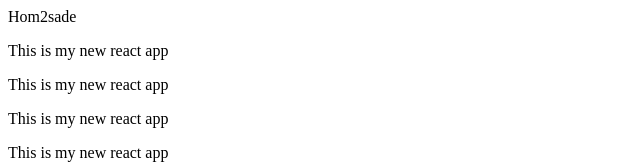
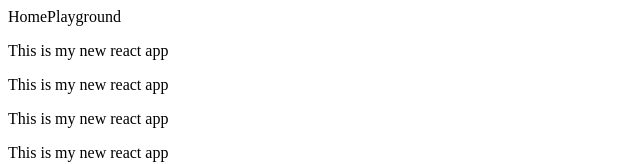
Before and after one commit to AnxinYang/projectAX, a React app: page / in a window 1280 px wide. Shown: the top 164 px of the page, without its empty margins (0-640 px from the left). Built offline with nearby package versions, Linux system fonts and the light colour scheme.

Commit message:
more setup

```diff
--- a/package.json
+++ b/package.json
@@ -4,9 +4,9 @@
   "description": "",
   "main": "index.js",
   "scripts": {
-    "webpack": "webpack -w --mode development --module-bind js=babel-loader",
-    "start": "webpack-dev-server -w --mode development --module-bind js=babel-loader",
-    "dev": "webpack --devtool source-map ./src/index.js ./dist/main.js --mode production --module-bind js=babel-loader",
+    "webpack": "webpack --hot --mode development --module-bind js=babel-loader",
+    "start": "webpack-dev-server -w --hot --mode development --module-bind js=babel-loader",
+    "dev": "webpack -w --devtool inline-source-map --mode production --module-bind js=babel-loader",
     "build": "webpack --mode production --module-bind js=babel-loader"
   },
   "repository": {
--- a/src/containers/Home.js
+++ b/src/containers/Home.js
@@ -11,7 +11,6 @@ export default class Home extends Component {
     render () {
         return (
             <Header/>
-
         )
     }
 }
--- a/src/containers/sections/Header.js
+++ b/src/containers/sections/Header.js
@@ -23,7 +23,8 @@ export default class Header extends Component {
     render () {
         return (
             <div style={headerStyle}>
-                <Button text="Hom2sade"/>
+                <Button text="Home"/>
+                <Button text="Playground"/>
             </div>
         )
     }
--- a/webpack.dev.config.js
+++ b/webpack.dev.config.js
@@ -18,5 +18,6 @@ module.exports = {
         path: __dirname + '/dist/',
         filename: 'bundle.js'
     },
-    devtool: 'source-map'
+    devtool: 'inline-source-map',
+    debug: true,
 };
```
Also changed, not shown: 1 other file (tests, documents, lock files or other folders).
